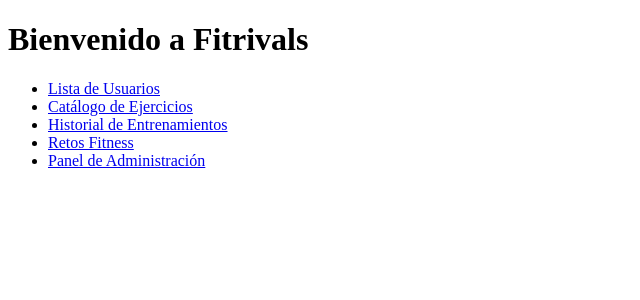
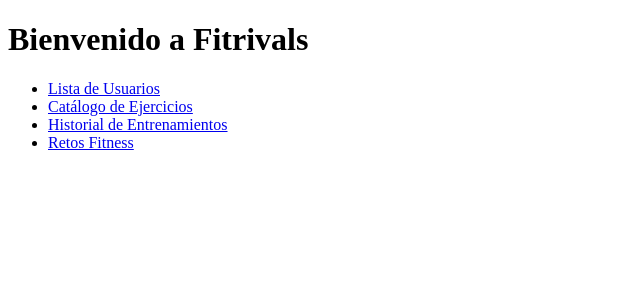
Before and after one commit to EnekoAE/fitrivals, a Django app: page / in a window 1280 px wide. Shown: the top 300 px of the page, without its empty margins (0-640 px from the left). Run offline with Django 5.2, Linux system fonts and the light colour scheme.

Commit message:
Actualizadas vistas y tests

```diff
--- a/FitrivalsApp/templates/index.html
+++ b/FitrivalsApp/templates/index.html
@@ -12,7 +12,6 @@
             <li><a href="{% url 'lista_ejercicios' %}">Catálogo de Ejercicios</a></li>
             <li><a href="{% url 'lista_entrenamientos' %}">Historial de Entrenamientos</a></li>
             <li><a href="{% url 'lista_retos' %}">Retos Fitness</a></li>
-            <li><a href="/admin/">Panel de Administración</a></li>
         </ul>
     </nav>
 </body>
```
